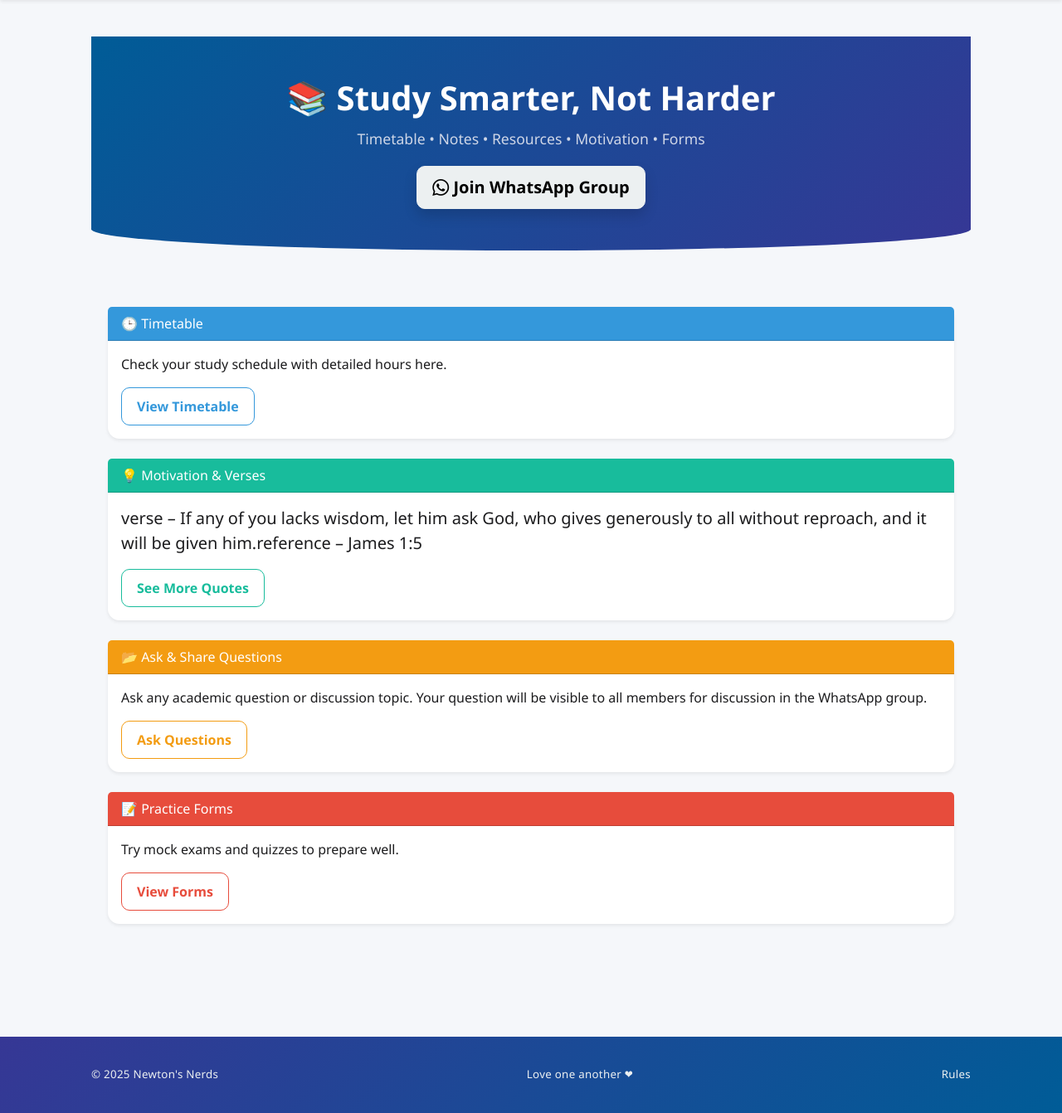
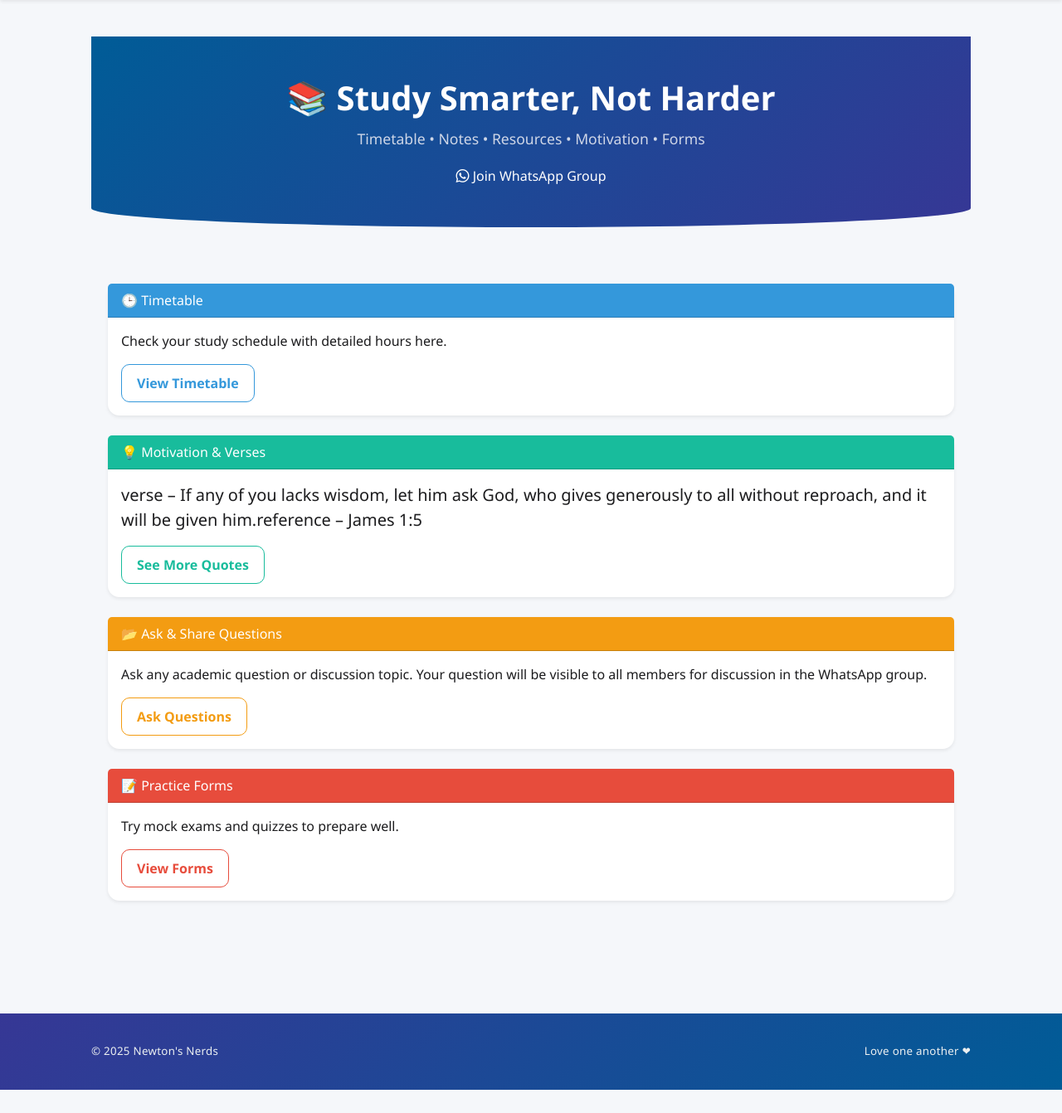
Before and after one commit to Kuetche-Duval/Final, a Flask app: page / in a window 1280 px wide. Shown: the part 110-1452 px from the top of the page at 83% size. After the commit the page ends 1424 px from the top, so only its background shows below. Run offline with Flask 2, Linux system fonts and the light colour scheme; data that the repository does not hold is empty; some libraries are stand-ins or nearby versions.

Commit message:
Correction

```diff
--- a/templates/base.html
+++ b/templates/base.html
@@ -96,7 +96,6 @@
     <div class="container d-flex flex-column flex-md-row justify-content-between align-items-center">
       <div class="small">&copy; {{ (now|default(None) and now.year) or 2025 }} Newton's Nerds</div>
       <div class="small text-center">{{ message or "" }}</div>
-      <div class="small text-end"><a href="{{ url_for('rules_page') }}" class="text-light text-decoration-none">Rules</a></div>
     </div>
   </footer>
 
--- a/templates/index.html
+++ b/templates/index.html
@@ -12,7 +12,6 @@ Newton's Nerds
   <div class="hero">
     <h1>📚 Study Smarter, Not Harder</h1>
     <p class="lead">Timetable • Notes • Resources • Motivation • Forms</p>
-    <a href="{{ url_for('rules_page') }}" target="_blank" class="btn btn-light btn-lg shadow">
       <i class="bi bi-whatsapp"></i> Join WhatsApp Group
     </a>
   </div>
```
